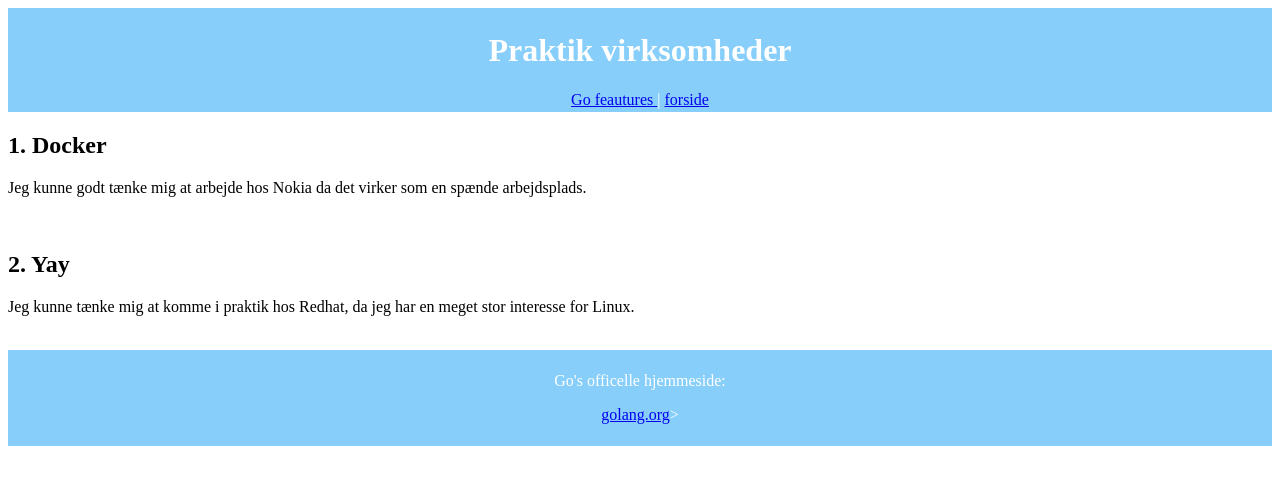
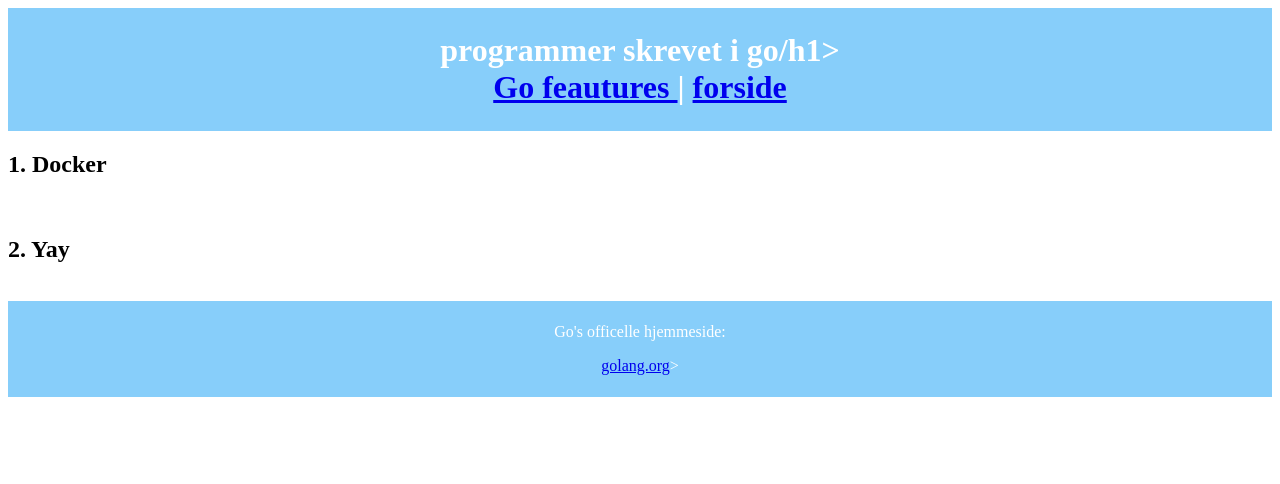
Before and after one commit to Sune1998/goprojekjt, a plain HTML site: page static/programmer.html in a window 1280 px wide. Drawn offline with Linux system fonts and the light colour scheme.

Commit message:
added stuff

```diff
--- a/static/programmer.html
+++ b/static/programmer.html
@@ -8,17 +8,15 @@
 </head>
 <body>
    <header>
-       <h1>Praktik virksomheder</h1>
+       <h1>programmer skrevet i go/h1>
        <nav>
         <a href="feauturs.html" target="_blank">Go feautures </a> |
        <a href="index.html" target="_blank">forside </a>
        </nav>
    </header>
     <h2>1. Docker</h2>
-    <p>Jeg kunne godt tænke mig at arbejde hos Nokia da det virker som en spænde arbejdsplads.</p>
     <br>
     <h2>2. Yay</h2>
-    <p>Jeg kunne tænke mig at komme i praktik hos Redhat, da jeg har en meget stor interesse for Linux.</p>
     <br>
    <footer>
     <p>Go's officelle hjemmeside:</p>
```
Also changed, not shown: static/feauturs.html (+2 -2 lines).
